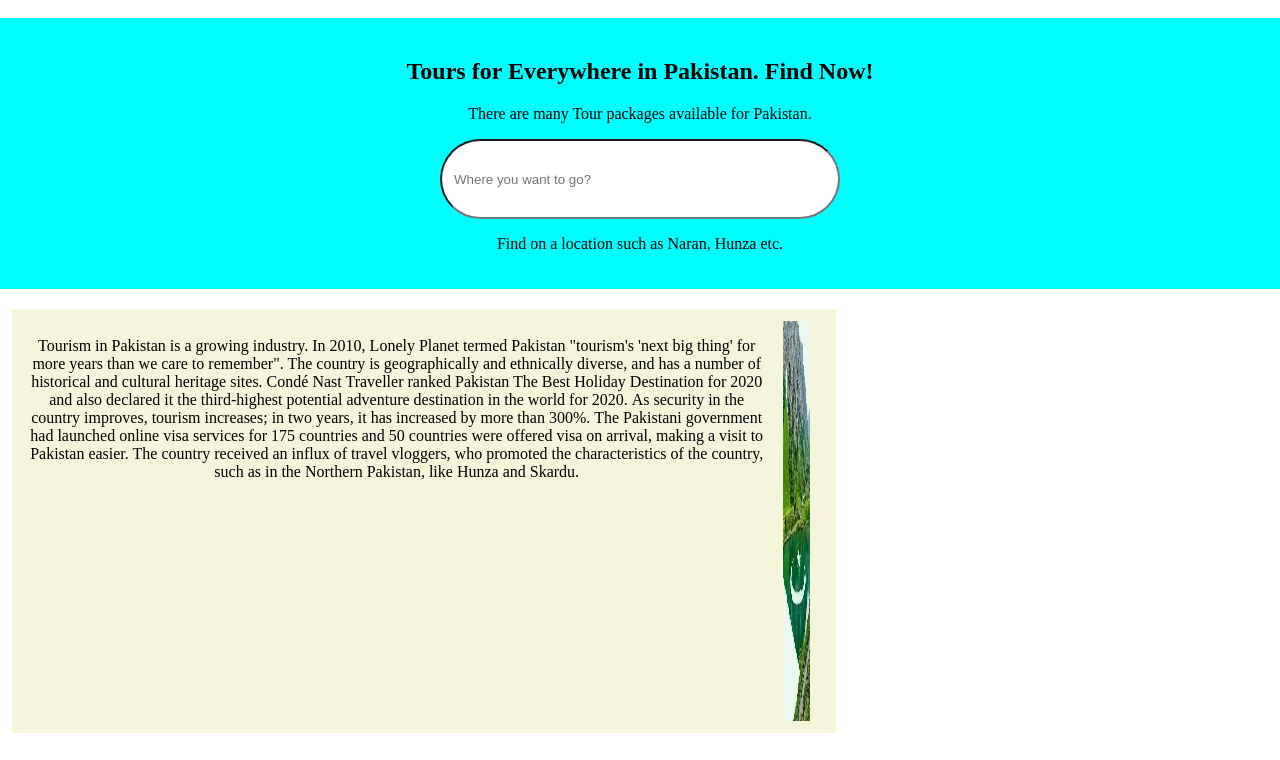
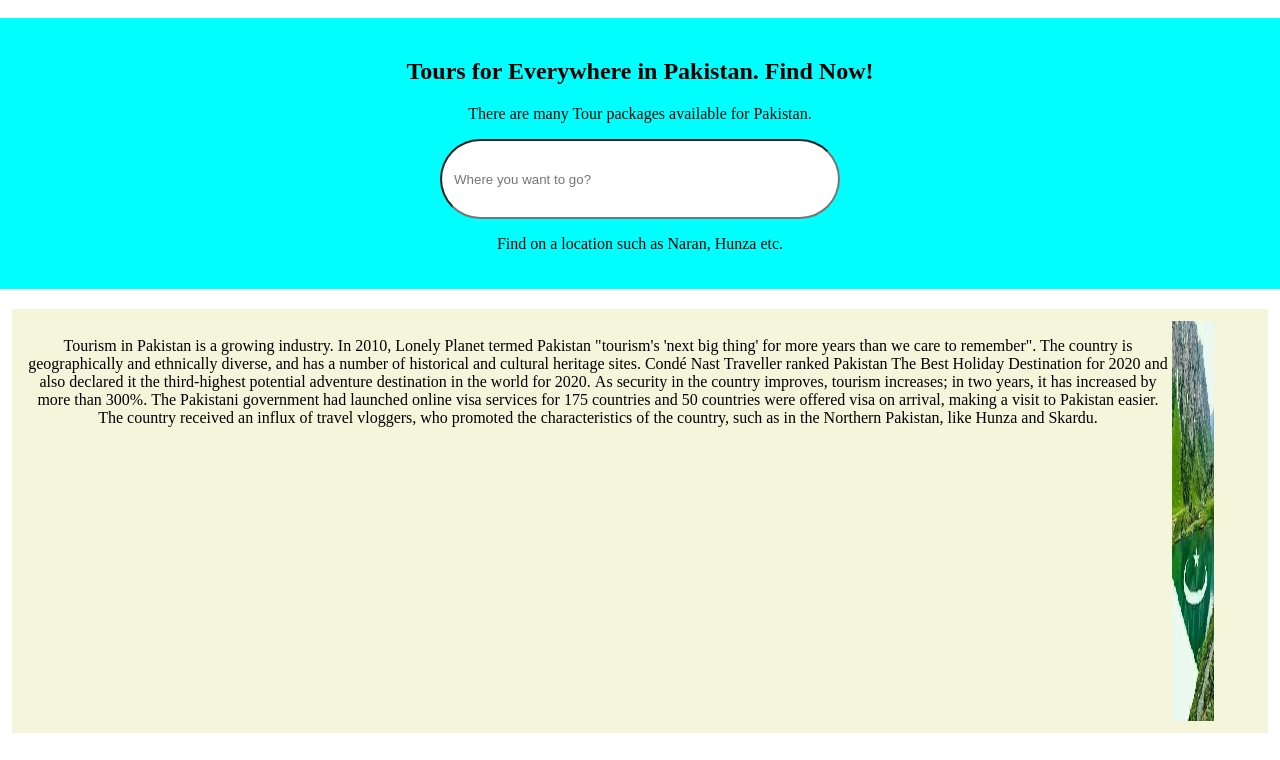
Before and after one commit to AbdulSamad92/Tour, a plain HTML site: page index.html in a window 1280 px wide. Shown: the part 178-938 px from the top of the page. Drawn offline with Linux system fonts and the light colour scheme; files whose address does not match are found by name.

Commit message:
index.css

```diff
--- a/index.css
+++ b/index.css
@@ -65,17 +65,13 @@ i {
 }
 .box {
     display: flex;
-    justify-content: center;
+    justify-content: space-between;
     background-color: beige;
     margin: 12px;
     padding: 12px;
     height: 400px;
-    max-width: 800px;
-    min-width: 400px;
 }
 .card_img {
     width: 50%;
     height: 400px;
-    margin: 0 auto;
-    display: block;
 }
```
